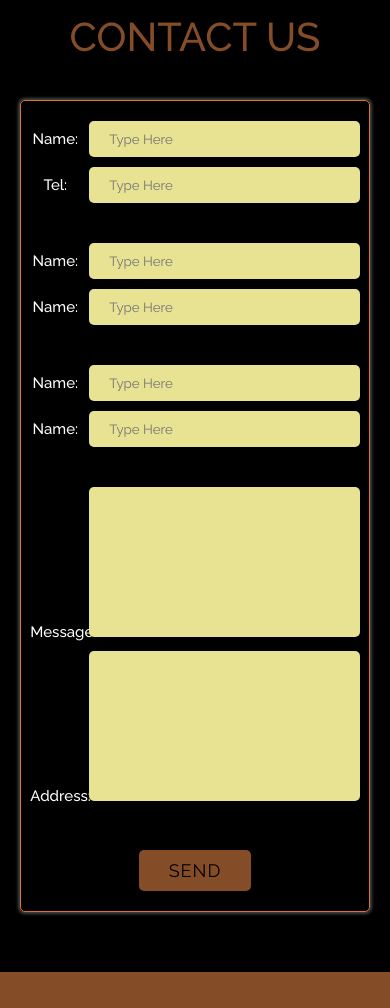
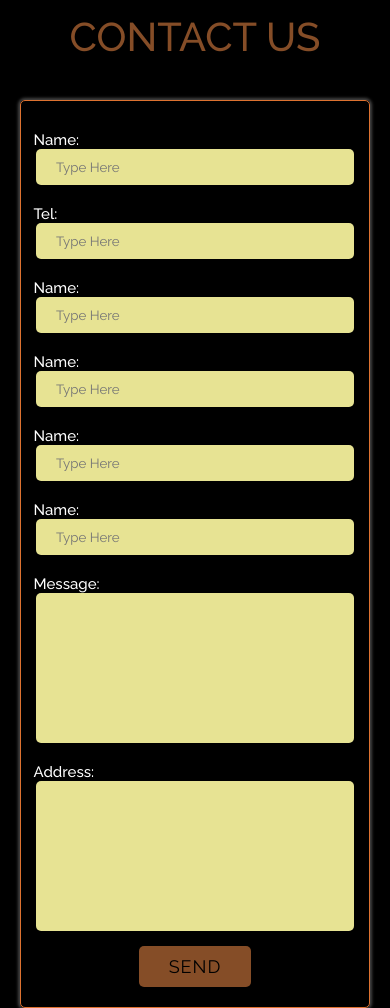
Before and after one commit to koraad/elegante, a plain HTML site: page index.html in a window 390 px wide. Shown: the part 7700-8708 px from the top of the page. Drawn offline with nearby package versions, Linux system fonts and the light colour scheme.

Commit message:
Update main.css

```diff
--- a/css/main.css
+++ b/css/main.css
@@ -600,22 +600,27 @@ header {
 .input-wrapper {
     display: flex;
     justify-content: space-between;
-    gap: 10px;
     align-items: center;
     margin-bottom: 40px;
 }
 
 .input-wrapper .input {
     width: 100%;
+    display: flex;
+    flex-direction: column;
+    align-items: center;
+    justify-content: center;
+    margin: 0 20px;
 }
 
 .input-wrapper .input label {
-    display: inline-block;
+
     color: var(--color-contrast);
     font-size: 15px;
     font-weight: 500;
     margin-right: 5px;
-    width: 50px;
+    width: 100%;
+    text-align: left;
 }
 
 
@@ -625,7 +630,7 @@ header {
     background-color: var(--bg-color-light);
     padding: 10px 20px;
     border-radius: 5px;
-    width: 80%;
+    width: 100%;
 }
 
 .input-wrapper .input textarea {
@@ -919,12 +924,22 @@ header {
 
   @media screen and (max-width: 590px) {
 
+    .input-wrapper .input {
+        width: 100%;
+        display: flex;
+        flex-direction: column;
+        align-items: center;
+        justify-content: center;
+        margin: 10px 20px;
+    }
+
     .input-wrapper {
         display: flex;
         flex-direction: column;
-        justify-content: space-between;
+        justify-content: center;
         align-items: center;
-        margin-bottom: 40px;
+        margin: 0;
+        padding: 0 10px;
     }
 
     .footer-menu .icons i {
```
